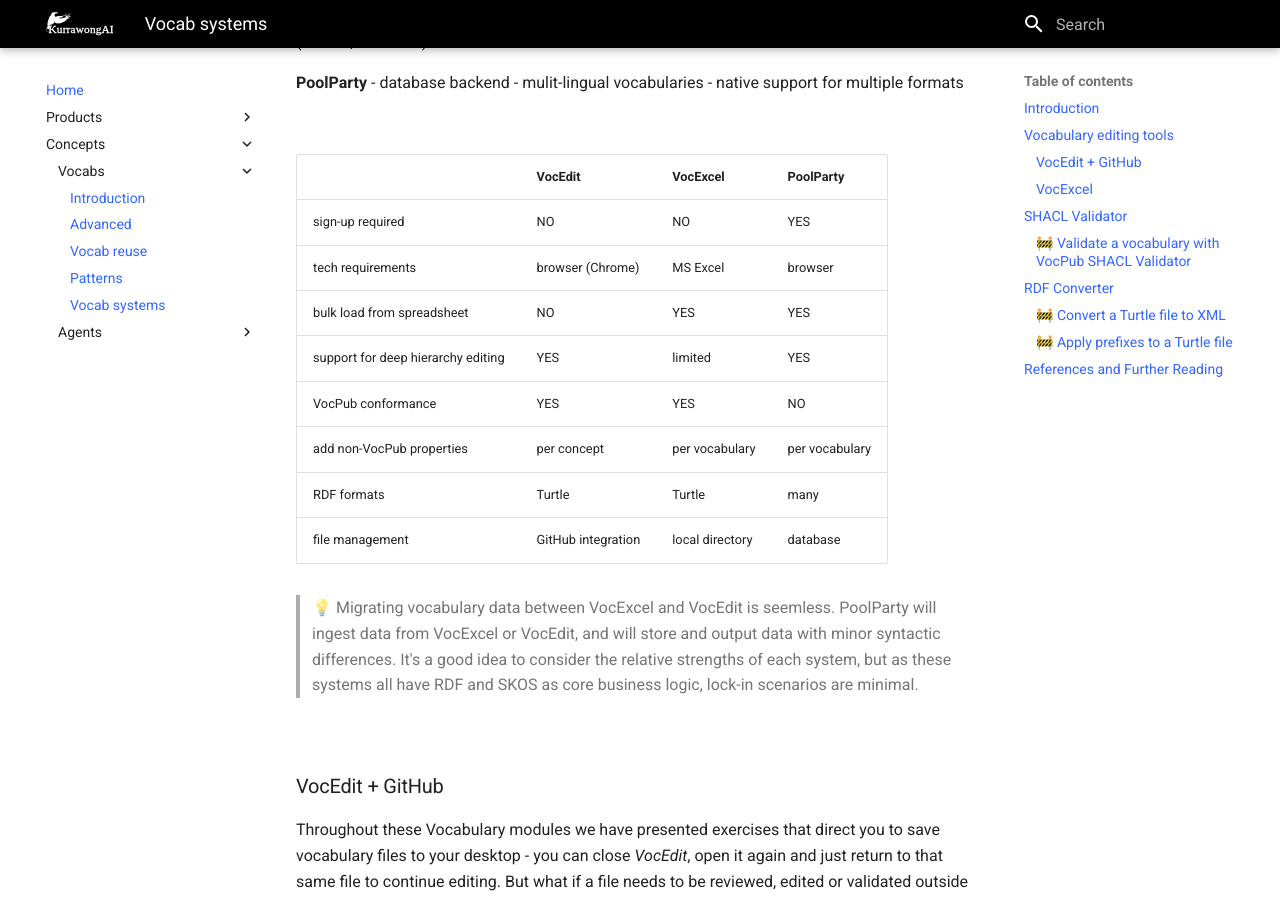
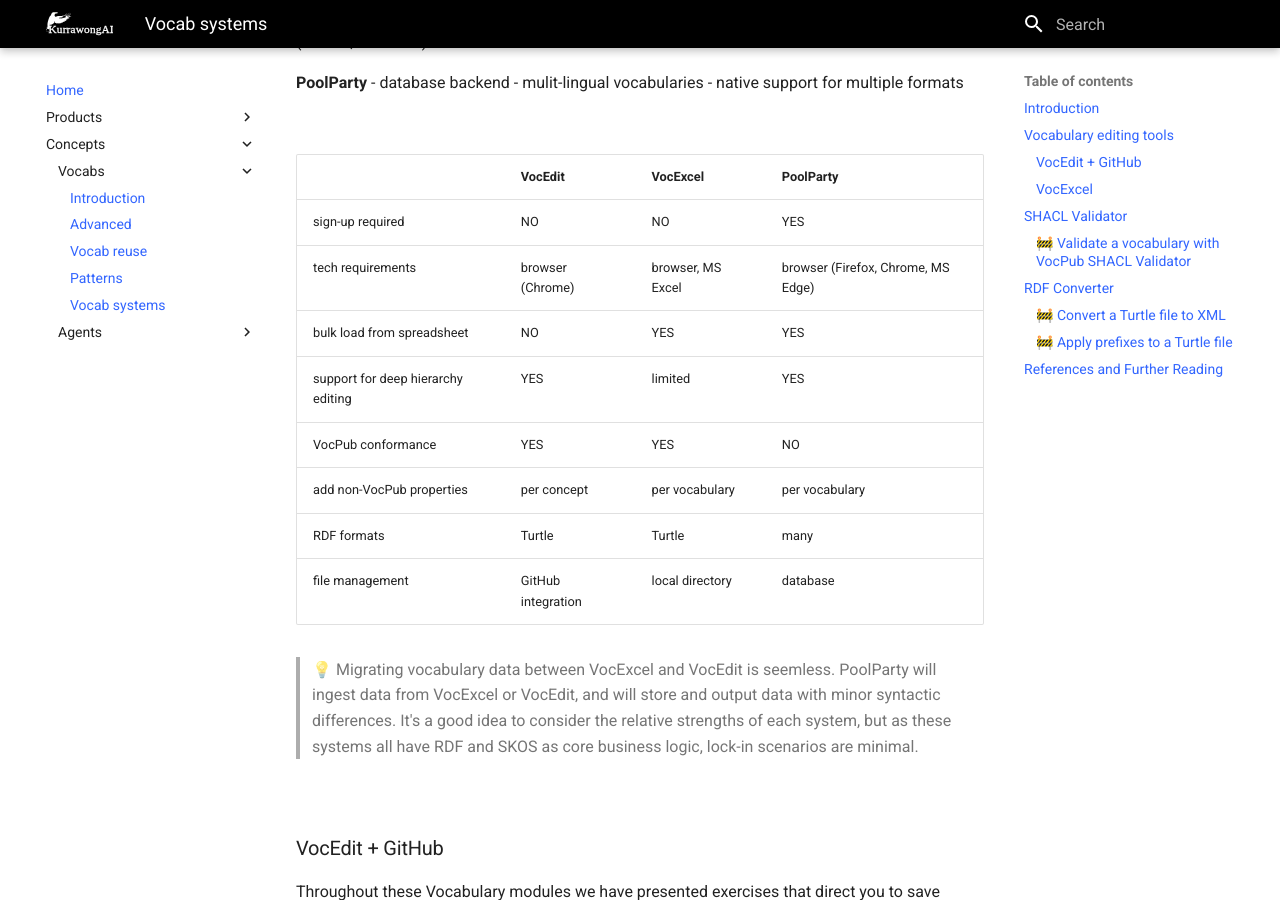
Before and after one commit to Kurrawong/docs, an MkDocs documentation site: the page built from docs/concepts/vocabs/vocab-systems.md, in a window 1280 px wide and 900 px high, scrolled down 1301 px. Built offline with MkDocs 1.6.1 and Material for MkDocs 9.7.7, drawn with Linux system fonts in a browser that asks for light colours.

Commit message:
Update vocab-systems.md

```diff
--- a/docs/concepts/vocabs/vocab-systems.md
+++ b/docs/concepts/vocabs/vocab-systems.md
@@ -55,7 +55,7 @@
 |  | VocEdit | VocExcel | PoolParty
 |:-------------|:--------|:--------------|:---------------------|
 | sign-up required | NO | NO | YES |
-| tech requirements | browser (Chrome) | MS Excel | browser |
+| tech requirements | browser (Chrome) | browser, MS Excel | browser (Firefox, Chrome, MS Edge)|
 | bulk load from spreadsheet | NO | YES | YES |
 | support for deep hierarchy editing | YES | limited | YES |
 | VocPub conformance | YES | YES | NO |
```
